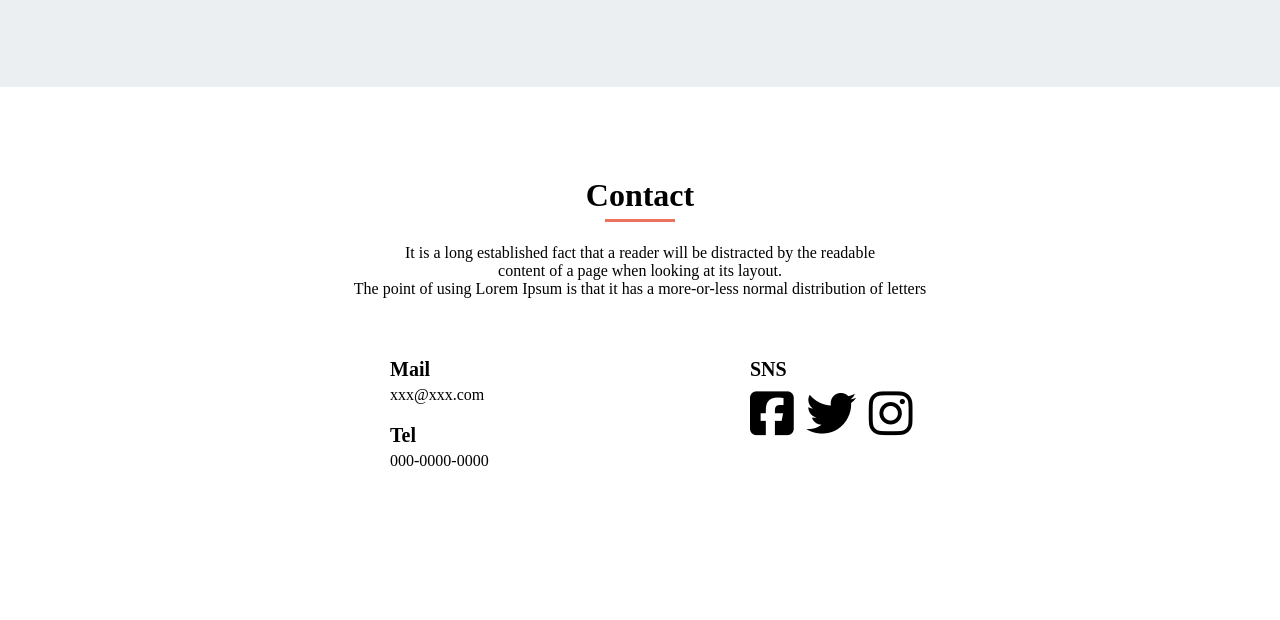
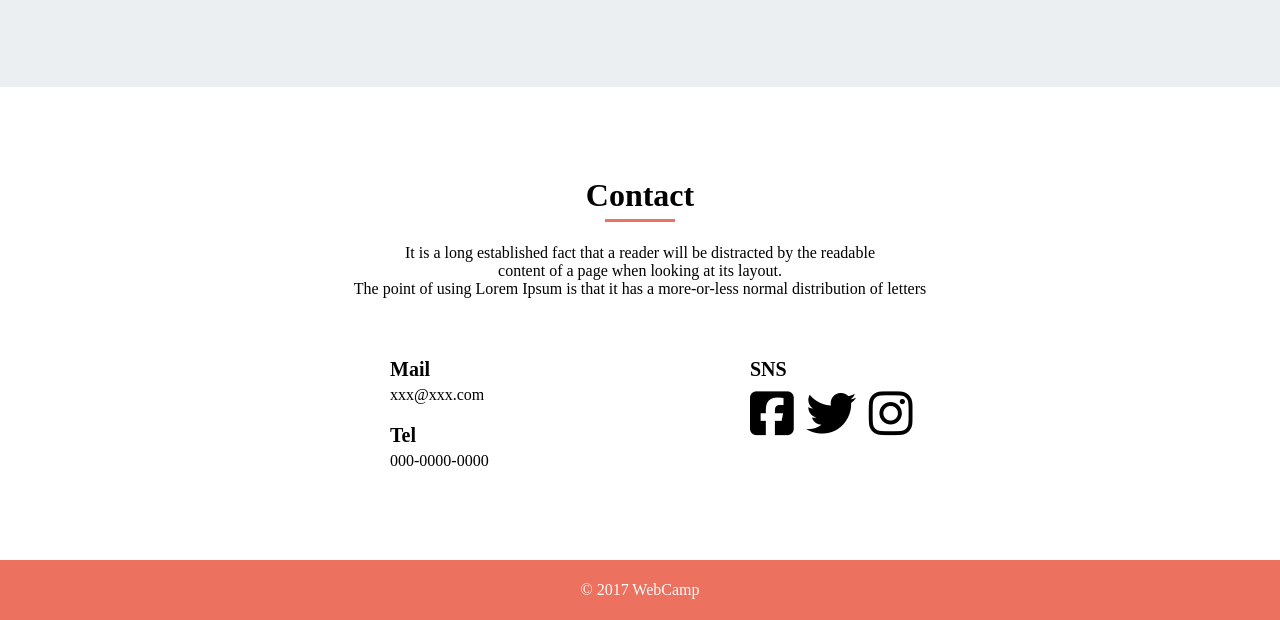
Before and after one commit to KohtaJbaseball/HTML-Challenge, a plain HTML site: page index.html in a window 1280 px wide. Shown: the part 2676-3296 px from the top of the page. Before the commit the page ends 3236 px from the top, so only its background shows below. Drawn offline with Linux system fonts and the light colour scheme.

Commit message:
[update]footerまで

```diff
--- a/index.html
+++ b/index.html
@@ -2,6 +2,7 @@
 <html>
   <head lang="ja">
     <meta charset="UTF-8"/>
+    <meta name="viewport" content="width=device-width,initial-scale=1.0">
     <script src="https://kit.fontawesome.com/2a0caffc1c.js" crossorigin="anonymous"></script>
     <link rel="stylesheet" href="style.css"/>
     <title>Mysite</title>
@@ -177,5 +178,9 @@
         </div>
       </section>
     </main>
+
+    <footer>
+      <p class="footer-text">©︎ 2017 WebCamp</p>
+    </footer>
   </body>
 </html>
--- a/style.css
+++ b/style.css
@@ -266,3 +266,16 @@ nav {
 .contact-social {
   font-size: 50px;
 }
+
+footer {
+  background-color: #ec715f;
+  width: 100%;
+  height: 60px;
+  line-height: 60px;
+  text-align: center;
+}
+
+.footer-text {
+  font-size: 16px;
+  color: #fafafa;
+}
```
